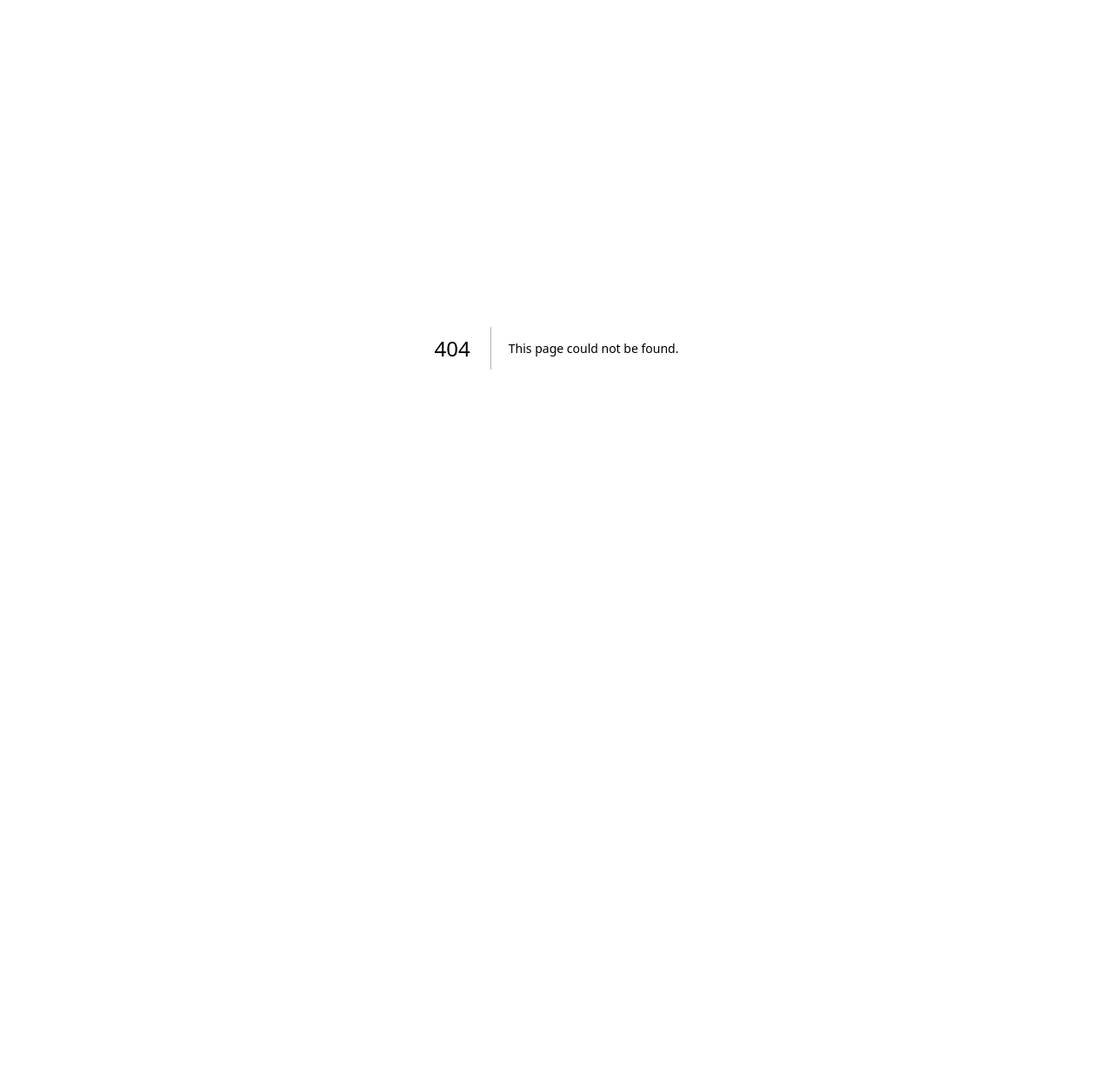
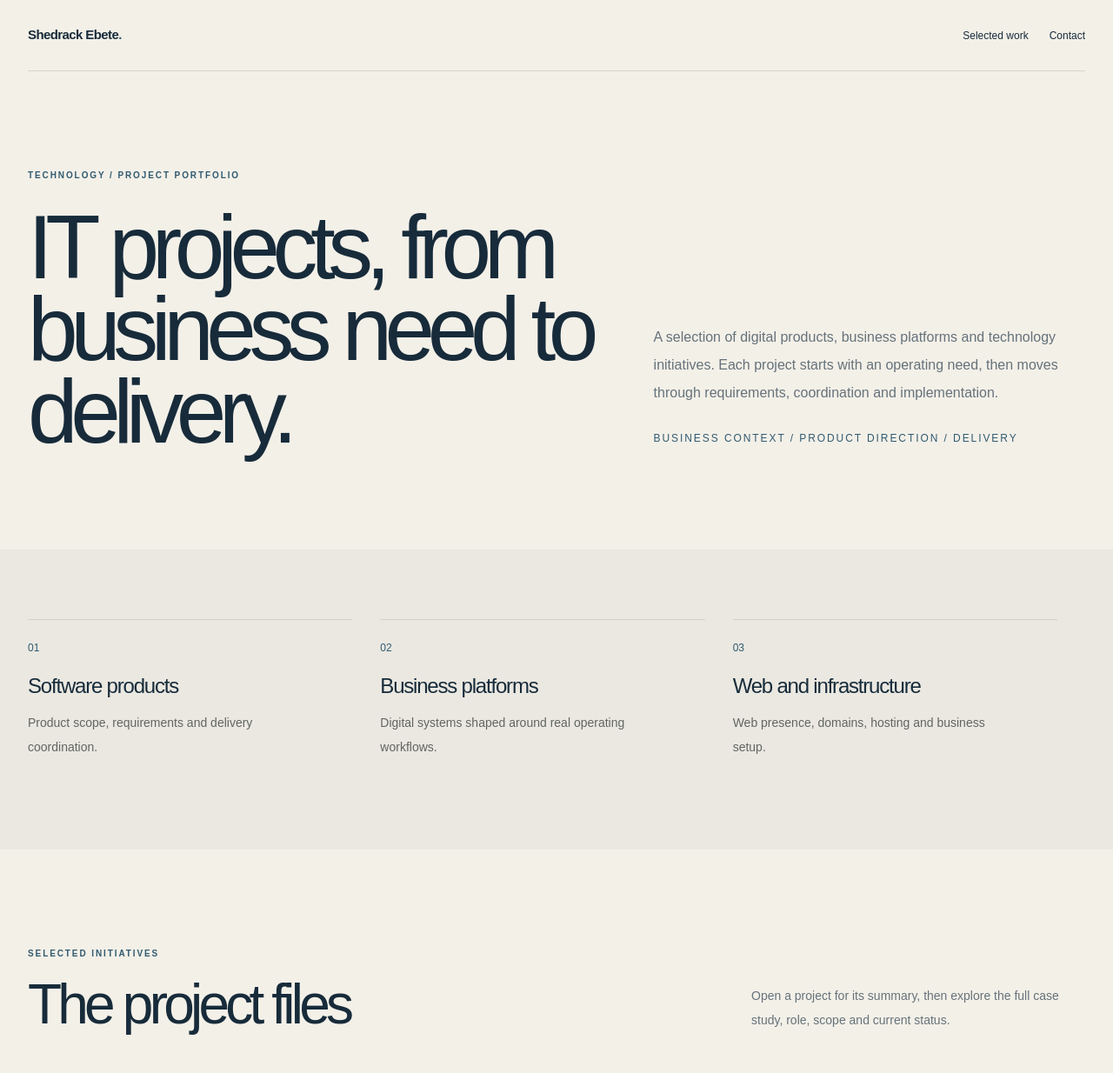
Before and after one commit to sheddzy/shedrack-portfolio, a Next.js app: page /it-projects in a window 1280 px wide. Before the commit this address had no page. Shown: the top 1234 px of the page at 87% size. Before the commit the page ends 800 px from the top, so only its background shows below. Built offline with nearby package versions, Linux system fonts and the light colour scheme.

Commit message:
Add editorial IT projects overview

```diff
--- /dev/null
+++ b/src/app/it-projects/page.tsx
@@ -0,0 +1,44 @@
+import Link from "next/link";
+import portfolioData from "@/data/portfolio.json";
+
+type Project = {
+  id: string; name: string; type: string; description: string; url?: string;
+  status?: string; summary?: string; problem?: string; role?: string;
+  features?: string[]; outcome?: string;
+};
+const projects = portfolioData.projects as Project[];
+
+const disciplines = [
+  ["01", "Software products", "Product scope, requirements and delivery coordination."],
+  ["02", "Business platforms", "Digital systems shaped around real operating workflows."],
+  ["03", "Web and infrastructure", "Web presence, domains, hosting and business setup."]
+];
+
+export default function ITProjectsPage() {
+  return <main>
+    <header className="container flex h-[82px] items-center justify-between border-b border-[var(--line)]">
+      <Link href="/" className="text-[15px] font-semibold tracking-[-.04em]">Shedrack Ebete<span className="text-[var(--blue)]">.</span></Link>
+      <nav className="flex items-center gap-6 text-xs"><Link href="/#projects">Selected work</Link><Link href="/#contact" className="underline underline-offset-4">Contact</Link></nav>
+    </header>
+    <section className="container grid gap-12 py-20 md:grid-cols-[1.15fr_.85fr] md:items-end md:py-28">
+      <div><p className="eyebrow">Technology / Project portfolio</p><h1 className="display mt-7 max-w-4xl">IT projects, from business need to delivery.</h1></div>
+      <div className="pb-2"><p className="max-w-xl text-base leading-8 text-[var(--muted)]">A selection of digital products, business platforms and technology initiatives. Each project starts with an operating need, then moves through requirements, coordination and implementation.</p><p className="mt-7 text-xs uppercase tracking-[.16em] text-[var(--blue)]">Business context / Product direction / Delivery</p></div>
+    </section>
+    <section className="bg-[#eae8e1] py-14 md:py-20"><div className="container grid gap-0 md:grid-cols-3">{disciplines.map(([n,title,desc])=><article key={n} className="border-t border-[#d2d0c8] py-6 md:mr-8"><p className="text-xs text-[var(--blue)]">{n}</p><h2 className="mt-5 text-2xl tracking-[-.05em]">{title}</h2><p className="mt-3 max-w-xs text-sm leading-7 text-[#62665f]">{desc}</p></article>)}</div></section>
+    <section className="container py-20 md:py-28">
+      <div className="mb-12 flex flex-col justify-between gap-4 md:flex-row md:items-end"><div><p className="eyebrow">Selected initiatives</p><h2 className="section-title mt-5">The project files</h2></div><p className="max-w-sm text-sm leading-7 text-[var(--muted)]">Open a project for its summary, then explore the full case study, role, scope and current status.</p></div>
+      <div className="space-y-6">{projects.map((project,index)=><article key={project.id} className="grid overflow-hidden border border-[var(--line)] bg-[#eeece5] md:grid-cols-[.78fr_1.22fr]">
+        <div className={`relative flex min-h-[240px] flex-col justify-between overflow-hidden p-7 md:min-h-[330px] ${index===0?"bg-[#dce3df] text-[#334b43]":index===1?"bg-[#e5dfd4] text-[#514535]":"bg-[#dce4e9] text-[#304c60]"}`}>
+          <div className="relative z-10 flex justify-between text-[10px] uppercase tracking-[.18em]"><span>Project file</span><span>0{index+1}</span></div>
+          <div className="relative z-10"><p className="text-xs uppercase tracking-[.16em] opacity-70">{project.type}</p><p className="mt-3 max-w-md text-4xl tracking-[-.07em] md:text-5xl">{project.name}</p></div>
+          <div className="pointer-events-none absolute -right-16 -top-20 h-72 w-72 rounded-full border border-current opacity-20"/><div className="pointer-events-none absolute -right-2 -top-6 h-52 w-52 rounded-full border border-current opacity-20"/>
+        </div>
+        <div className="flex flex-col justify-between p-7 md:p-10">
+          <div><div className="flex flex-wrap items-center gap-3"><span className="eyebrow">{project.status}</span><span className="h-px w-8 bg-[var(--line)]"/></div><h3 className="mt-5 text-2xl tracking-[-.05em]">{project.summary || project.description}</h3><p className="mt-5 max-w-2xl text-sm leading-7 text-[var(--muted)]">{project.problem}</p><div className="mt-7 grid gap-3 sm:grid-cols-2">{(project.features||[]).slice(0,4).map(item=><p key={item} className="border-t border-[var(--line)] pt-3 text-xs leading-5 text-[var(--muted)]">{item}</p>)}</div></div>
+          <div className="mt-10 flex flex-wrap items-center justify-between gap-4 border-t border-[var(--line)] pt-5"><p className="max-w-sm text-xs leading-5 text-[var(--muted)]">{project.role}</p><div className="flex flex-wrap gap-5"><Link href={`/it-projects/${project.id}`} className="text-xs font-semibold text-[var(--blue)] underline underline-offset-4">Open project file</Link>{project.url&&<a href={project.url} target="_blank" rel="noreferrer" className="text-xs underline underline-offset-4">Live project ↗</a>}</div></div>
+        </div>
+      </article>)}</div>
+    </section>
+    <footer className="bg-[#20221f] py-12 text-[#f5f3ee]"><div className="container flex flex-col justify-between gap-5 sm:flex-row sm:items-center"><p className="text-sm text-[#b6b9b2]">Technology projects within a wider operations and delivery practice.</p><Link href="/#contact" className="text-sm underline underline-offset-4">Discuss a project ↗</Link></div></footer>
+  </main>;
+}
```
